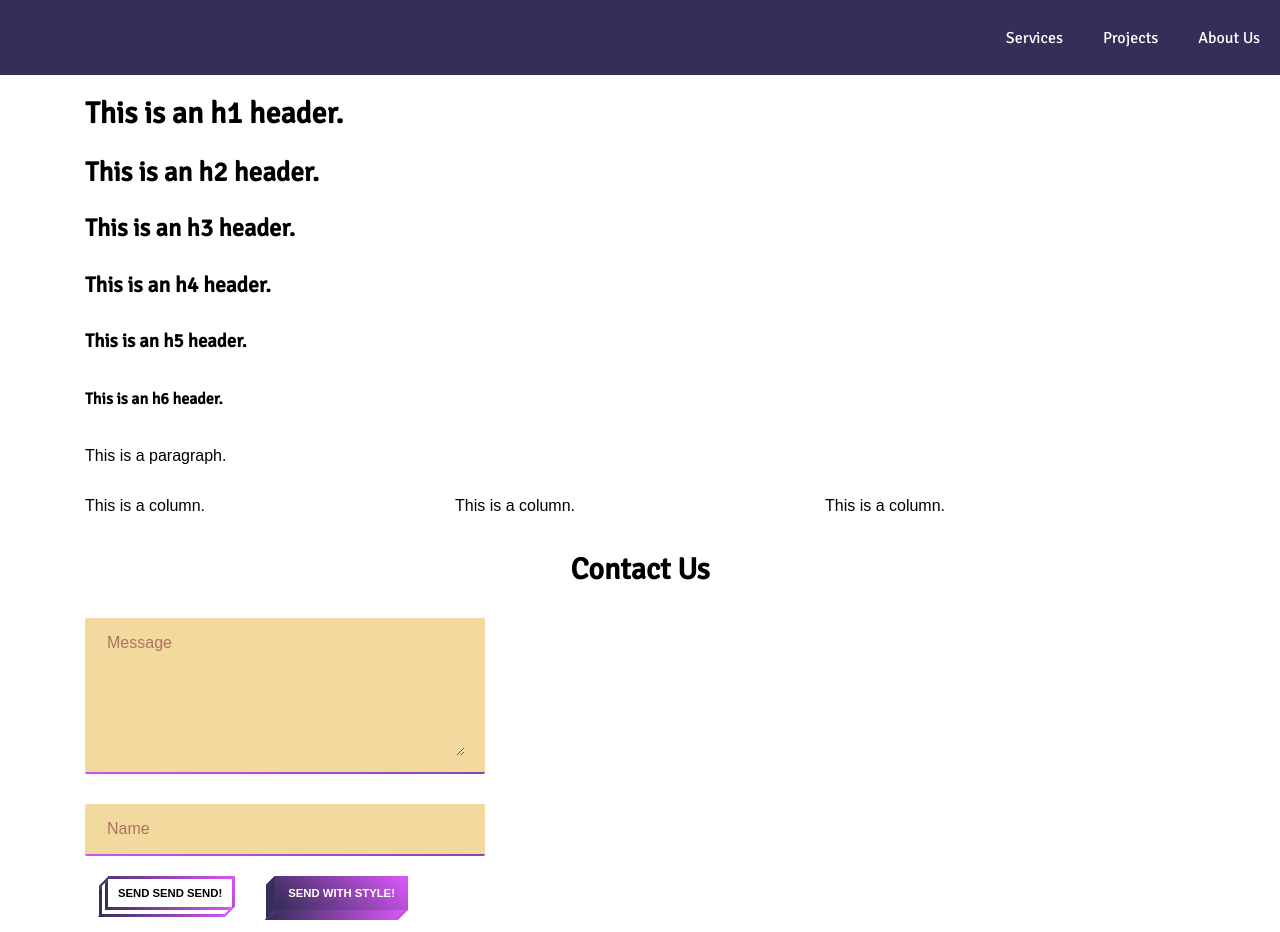
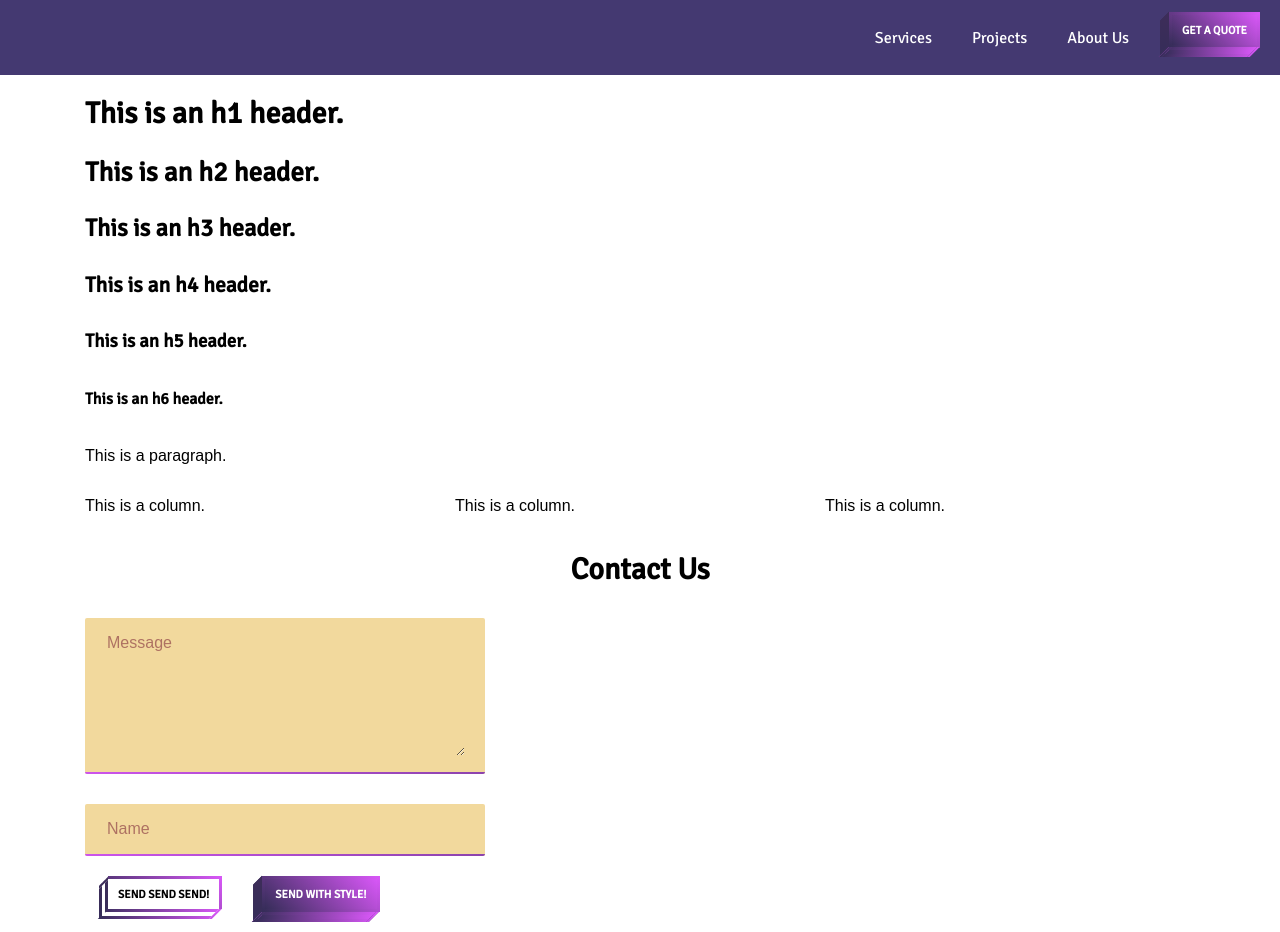
Before and after one commit to vermilion-tech/vt-rebuild-1, a Vue app: page / in a window 1280 px wide. Built offline with nearby package versions, Linux system fonts and the light colour scheme; a web font is replaced by a local one.

Commit message:
Came up with some rather interesting hacks for this button

```diff
--- /dev/null
+++ b/src/components/atoms/GradientLinkButton.vue
@@ -0,0 +1,15 @@
+<!-- Variation of the the GradientButton.  Looks like a button, quacks like a
+	link.  You know, because it is one. -->
+<template>
+	<router-link class="vt-gradient-btn" :class="{filled}"
+		:to="{path}">
+		{{ name }}
+	</router-link>
+</template>
+
+<script>
+export default {
+	name: "GradientLinkButton",
+	props: ['filled', 'name', 'path']
+}
+</script>
--- a/src/components/molecules/Navbar.vue
+++ b/src/components/molecules/Navbar.vue
@@ -7,6 +7,8 @@
 		</div>
 
 		<!-- Links proper.  Fits on the right-hand side -->
+		<div class="navbar-right">
+
 			<div class="menu">
 				<router-link v-for="page in pages" class="h6"
 					:to="{ path: page.path}">
@@ -14,28 +16,43 @@
 				</router-link>
 			</div>
 
+			<GradientLinkButton
+				class="offset-bottom"
+				:filled="true"
+				path=""
+				name="Get a quote"/>
+		</div>
+
 	</div>
 </template>
 
 <script>
+import GradientLinkButton from '../atoms/GradientLinkButton.vue';
 export default {
 	name: "Navbar",
-	props: ['pages']
+	props: ['pages'],
+	components: { GradientLinkButton }
 }
 </script>
 
 <style lang="scss" scoped>
 @import '../../styles/colors';
 .navbar {
-	background-color: $purple-dark;
+	background-color: lighten($purple-dark, 7%);
 	height: 7.5rem;
+	display: flex;
+	align-items: center;
+	justify-content: flex-end;
+
+	.navbar-right {
+		display: flex;
+		align-items: flex-end;
+	}
 
 	.menu {
+		display: inline-flex;
+		height: 100%;
 		align-items: center;
-		display: flex;
-		float: right;
-		height: 100%;
-	}
 
 		a {
 			color: $white;
@@ -44,4 +61,10 @@ export default {
 			padding: 2rem;
 		}
 	}
+
+	.vt-gradient-btn {
+		display: inline-block;
+	}
+
+}
 </style>
--- a/src/styles/_buttons.scss
+++ b/src/styles/_buttons.scss
@@ -17,6 +17,10 @@
 	font-weight: bold;
 	transition: all 0.2s ease-in-out;
 	box-shadow: -0.5rem, 0.5rem, $slate-color;
+
+	&.offset-bottom {
+		margin-top: -.31rem;
+	}
 
 	&:before,
 	&:after {
--- a/src/styles/_typography.scss
+++ b/src/styles/_typography.scss
@@ -16,7 +16,7 @@ a {
 }
 
 // Headers use "signika" as a font
-h1, .h1, h2, .h2, h3, .h3, h4, .h4, h5, .h5, h6, .h6 {
+h1, .h1, h2, .h2, h3, .h3, h4, .h4, h5, .h5, h6, .h6, .vt-gradient-btn {
 	font-family: "signika", sans-serif;
 }
 
```
Lines whose indentation alone changed are shown as unchanged.
